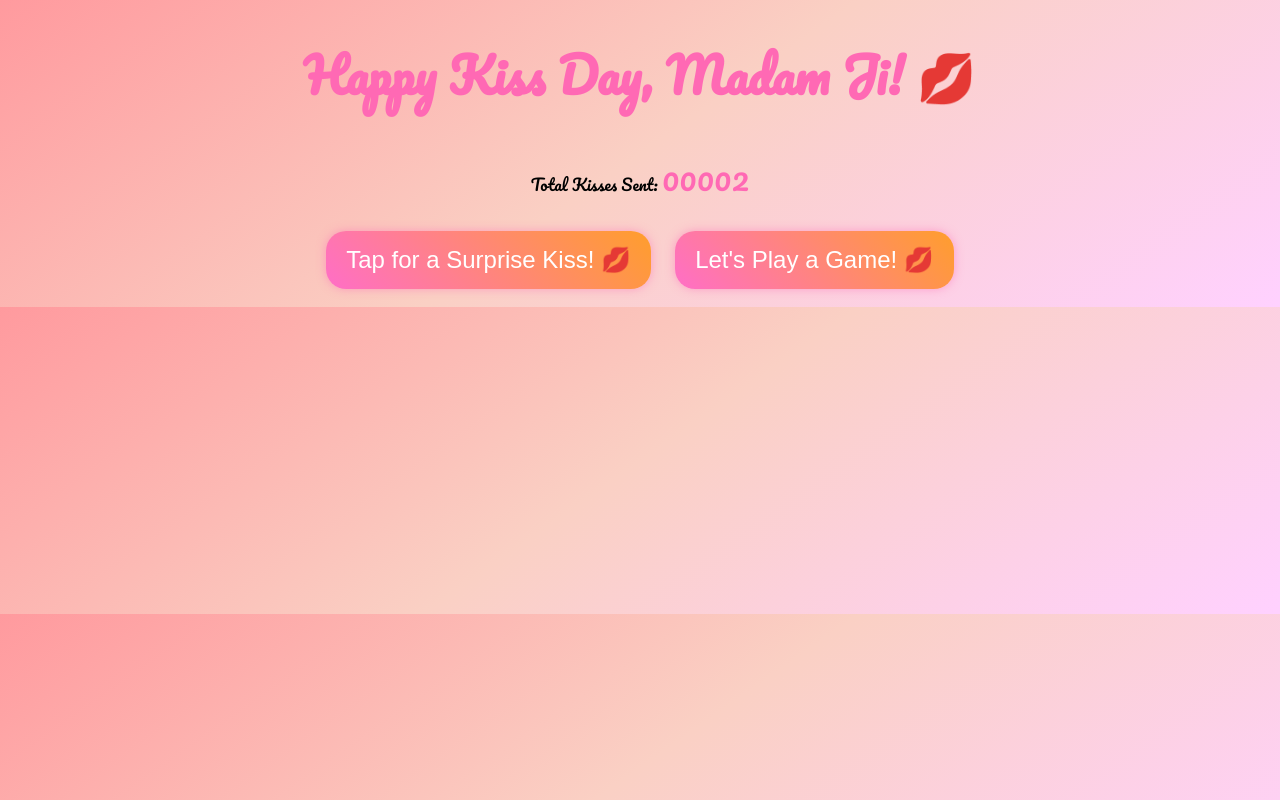
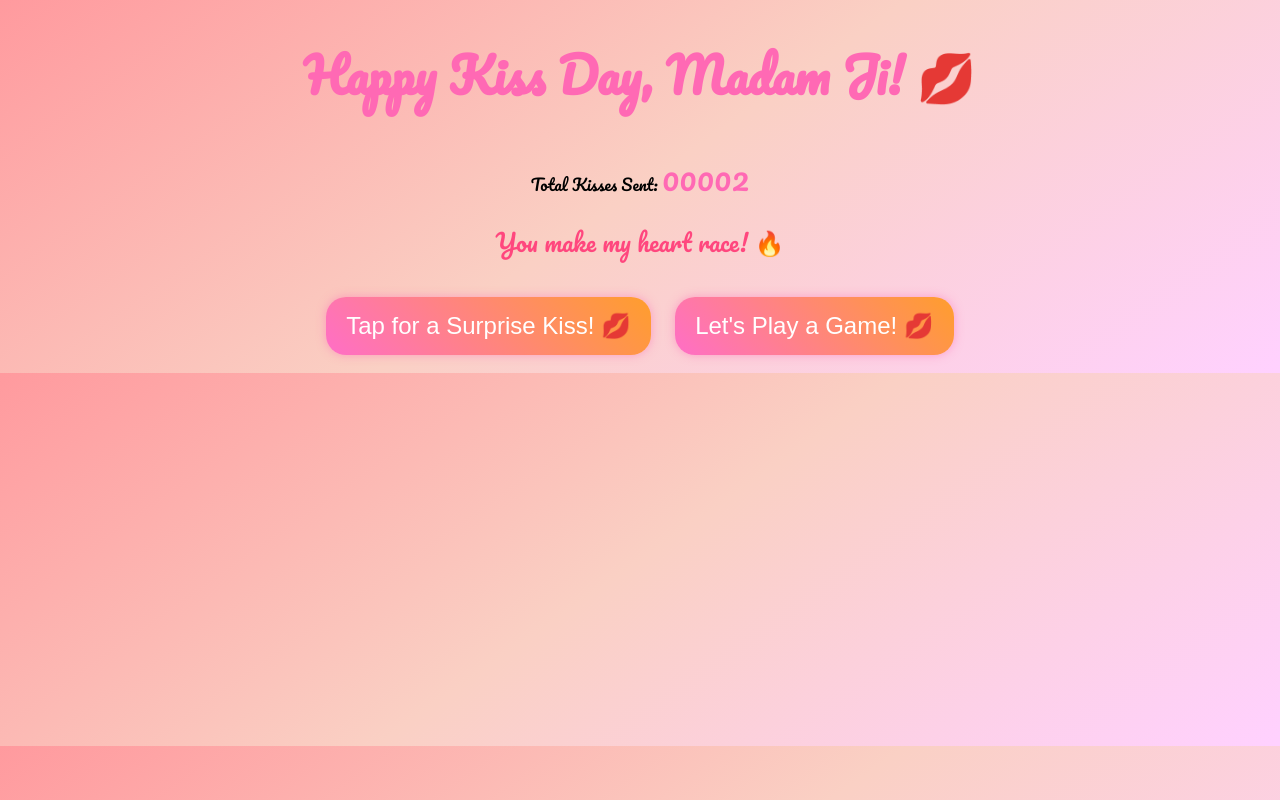
Before and after one commit to dsgssg/sls, a plain HTML site: page main.html in a window 1280 px wide. Both pictures are taken after a click on the button "Tap for a Surprise Kiss! 💋". Drawn offline with Linux system fonts and the light colour scheme.

Commit message:
Update main.html

```diff
--- a/main.html
+++ b/main.html
@@ -32,18 +32,38 @@
             font-size: 2rem;
             color: #ff69b4;
         }
+        .love-message {
+            font-size: 1.5rem;
+            color: #ff477e;
+            margin-top: 10px;
+        }
     </style>
 </head>
 <body>
     <h1>Happy Kiss Day, Madam Ji! 💋</h1>
     <p>Total Kisses Sent: <span id="kiss-counter" class="kiss-counter">00001</span></p>
+    <p id="love-message" class="love-message">Jaan, you can do it! ❤️</p>
     <button id="kiss-button" class="kiss-button">Tap for a Surprise Kiss! 💋</button>
     <button id="play-button" class="play-button">Let's Play a Game! 💋</button>
 
     <script>
         let counter = document.getElementById('kiss-counter');
+        let loveMessage = document.getElementById('love-message');
+        const messages = [
+            "Go baby! 💖",
+            "Jaan, you can do it! ❤️",
+            "You're my world! 💕",
+            "Keep going, my love! 💞",
+            "You're amazing! 😘",
+            "You're my sunshine! ☀️",
+            "Love you to the moon and back! 🌙",
+            "You're my heartbeat! 💓",
+            "My love for you is infinite! 💖",
+            "You make my heart race! 🔥"
+        ];
         document.getElementById('kiss-button').addEventListener('click', () => {
             counter.textContent = String(parseInt(counter.textContent) + 1).padStart(5, '0');
+            loveMessage.textContent = messages[Math.floor(Math.random() * messages.length)];
         });
         document.getElementById('play-button').addEventListener('click', () => {
             window.location.href = 'game.html';
```
